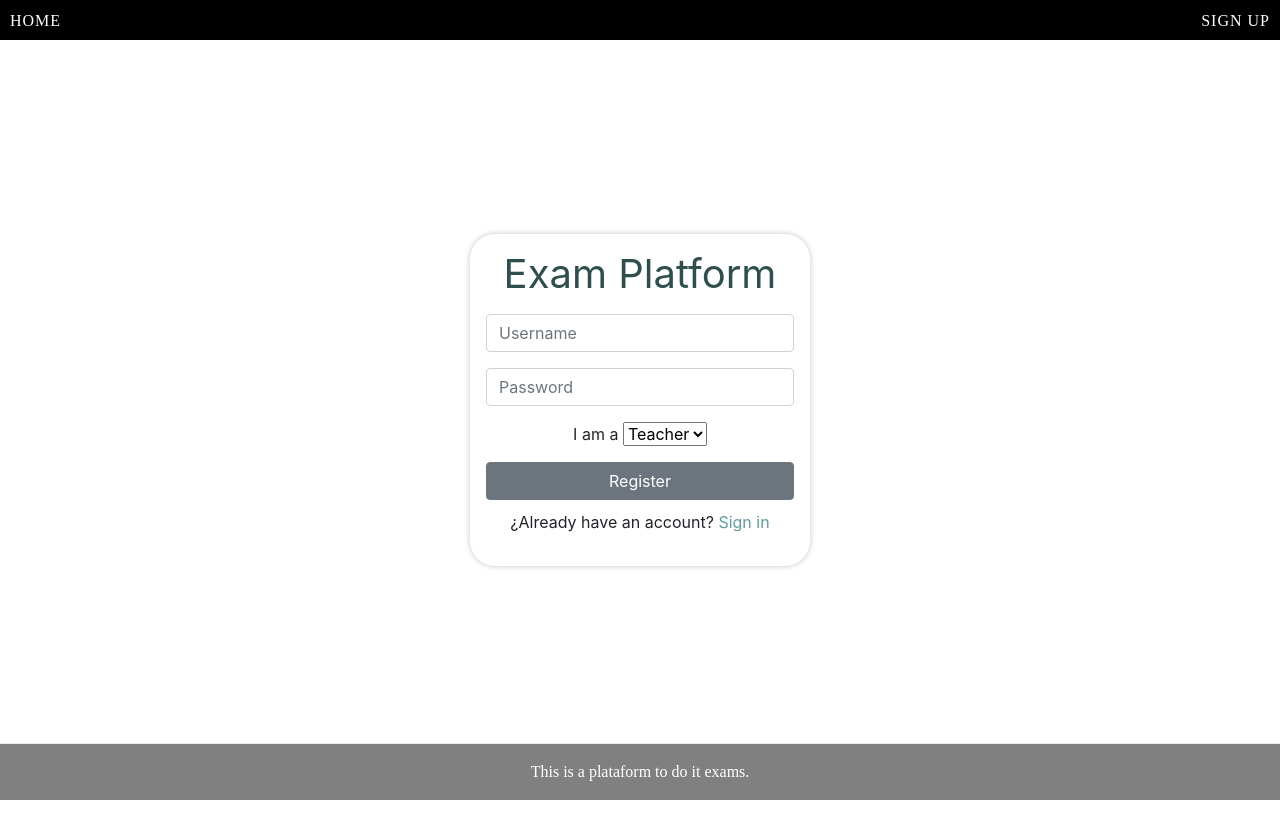
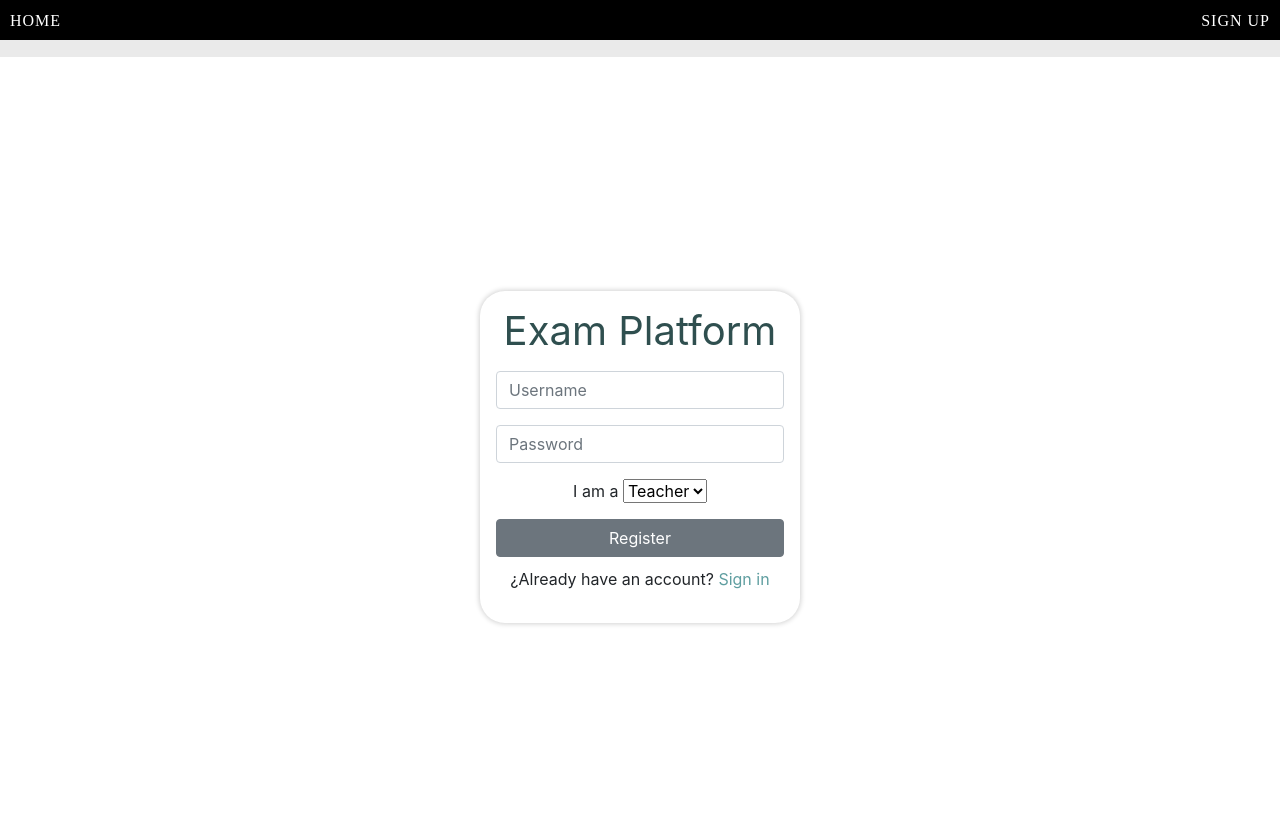
Before and after one commit to cuatrosr/Exam-system-nxjs, a Next.js app: page /user/register in a window 1280 px wide. Shown: the top 838 px of the page. Before the commit the page ends 800 px from the top, so only its background shows below. Built offline with nearby package versions, Linux system fonts and the light colour scheme.

Commit message:
fix: footer, feat: work on student exam front

```diff
--- a/src/components/Footer.jsx
+++ b/src/components/Footer.jsx
@@ -1,11 +1,11 @@
 import styles from "../styles/Home.module.css";
 
-export default function footer(){
-    return(
-        <div className={styles.footer}>
-            <div>
-                <a href="#">This is a plataform to do it exams.</a>
+export default function Footer() {
+    return (
+        <footer>
+            <div className=' text-center p-3 border-top border-white' style={{background: '#eaeaea'}}>
+                <strong>© 2022 Copyright</strong>
             </div>
-        </div>
+        </footer>
     );
 }
--- a/src/styles/form.module.css
+++ b/src/styles/form.module.css
@@ -1,7 +1,14 @@
 .login_box {
     box-shadow: 0px 0px 5px 1px lightgray;
     border-radius: 25px 25px;
-    width: 340px;
+    width: 25%;
+    background-color: #fff;
+}
+
+.options_box {
+    box-shadow: 0px 0px 5px 1px lightgray;
+    border-radius: 25px 25px;
+    width: 90%;
     background-color: #fff;
 }
 
```
Also changed, not shown: src/components/StudentExam.jsx (+20 -4 lines).
